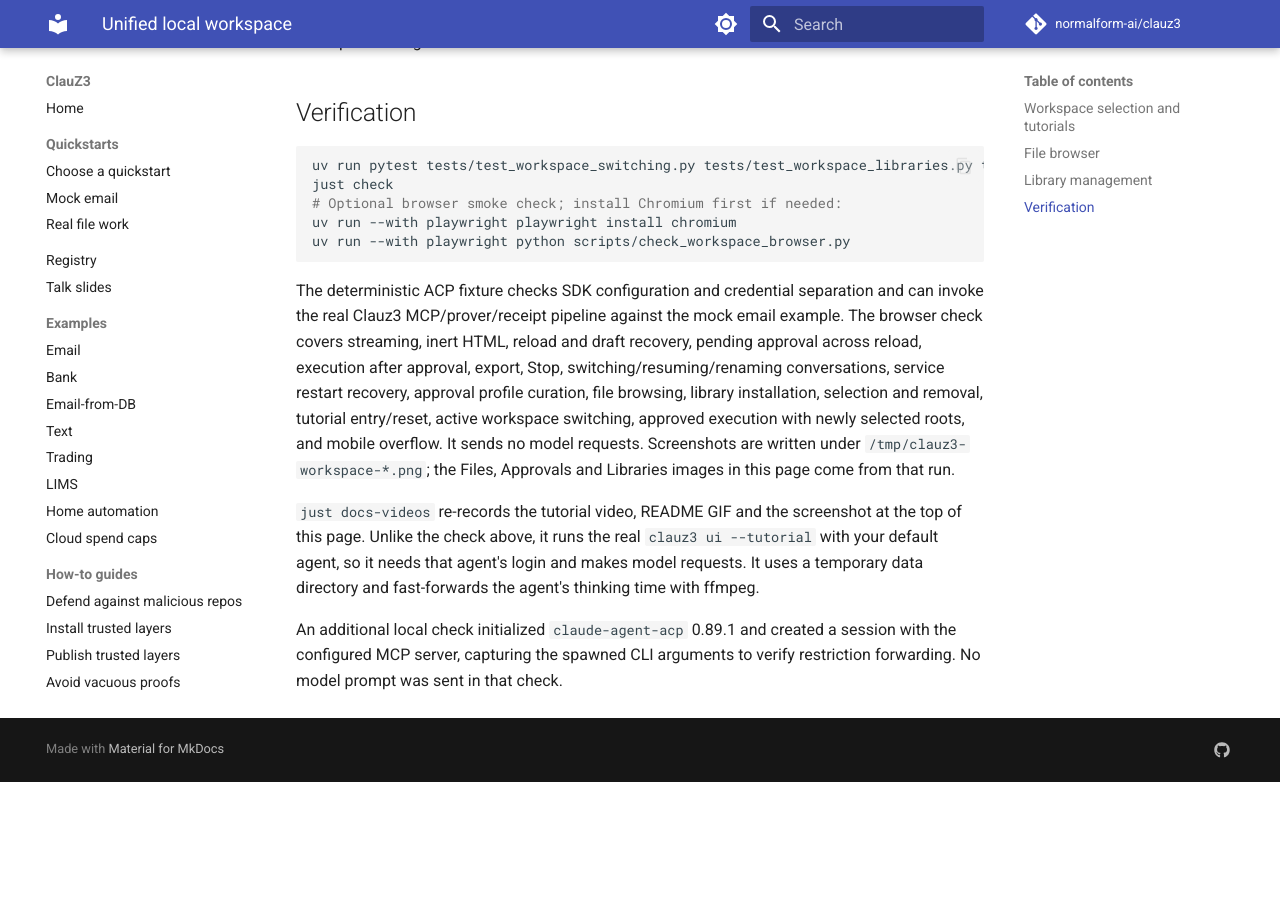
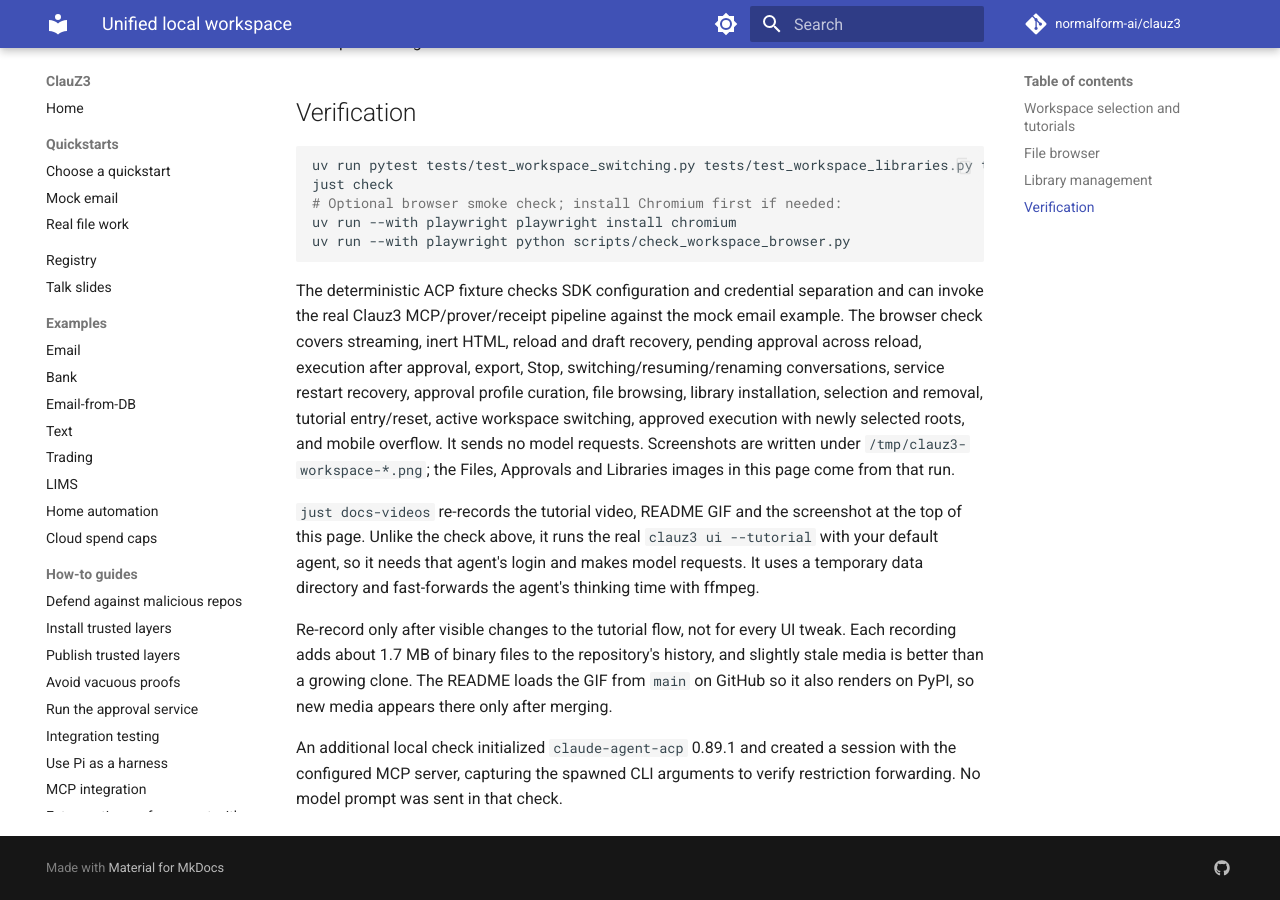
Before and after one commit to normalform-ai/clauz3, an MkDocs documentation site: the page built from docs/development/workspace-ui.md, in a window 1280 px wide and 900 px high, scrolled down 7947 px. Built offline with MkDocs 1.6.1 and Material for MkDocs 9.7.7, drawn with Linux system fonts in a browser that asks for light colours; comment, search, counter and statistics services are not loaded; before the commit the page ends 8729 px from its top, so only the background shows below that.

Commit message:
Load README images from GitHub and note how rarely to re-record media
Absolute URLs let the tutorial GIF and sequence diagram render on PyPI,
as the logo already does. Document that tutorial media is re-recorded
only after visible flow changes, and add a todo for an intro video built
on a real example.

Co-Authored-By: Claude Opus 5.5 <noreply@anthropic.com>

```diff
--- a/docs/development/workspace-ui.md
+++ b/docs/development/workspace-ui.md
@@ -303,6 +303,12 @@ at the top of this page. Unlike the check above, it runs the real
 and makes model requests. It uses a temporary data directory and fast-forwards
 the agent's thinking time with ffmpeg.
 
+Re-record only after visible changes to the tutorial flow, not for every UI
+tweak. Each recording adds about 1.7 MB of binary files to the repository's
+history, and slightly stale media is better than a growing clone. The README
+loads the GIF from `main` on GitHub so it also renders on PyPI, so new media
+appears there only after merging.
+
 An additional local check initialized `claude-agent-acp` 0.89.1 and created a
 session with the configured MCP server, capturing the spawned CLI arguments to
 verify restriction forwarding. No model prompt was sent in that check.
```
Also changed, not shown: README.md (+2 -2 lines), docs/todos/intro-video.md (added, +21 -0 lines).
